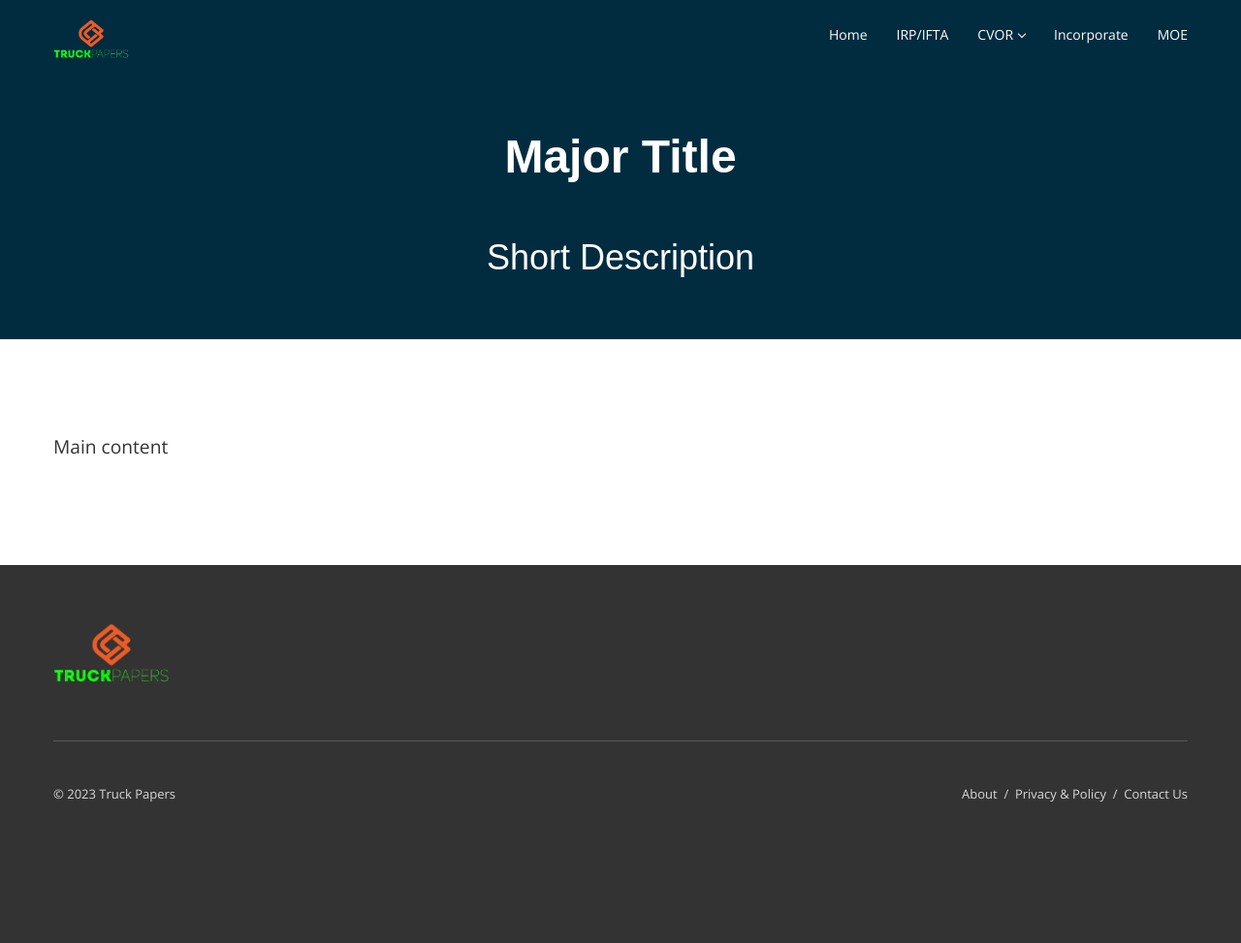
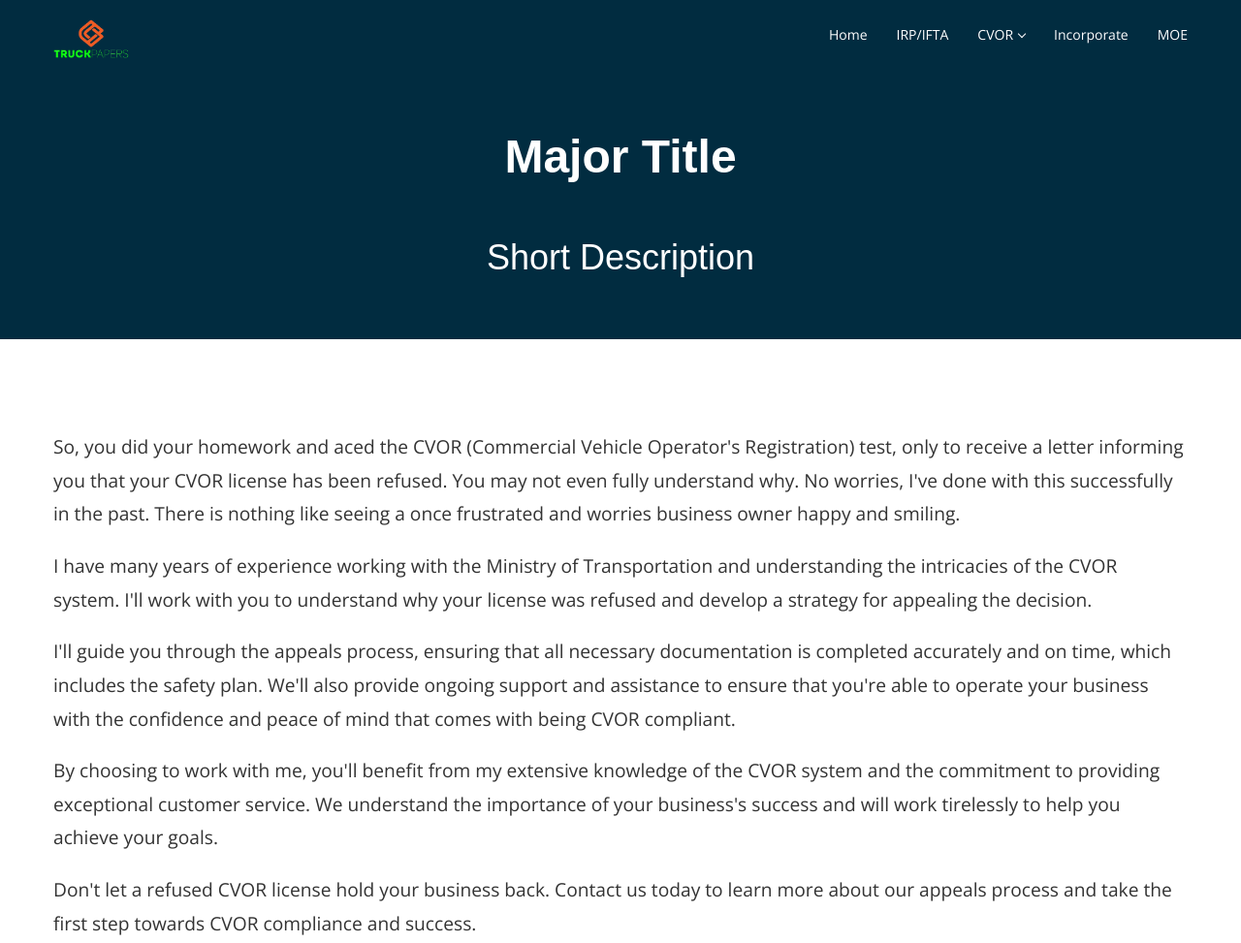
Before and after one commit to andrewskylight/truck-papers, a plain HTML site: page cvor-refusal-appeal.html in a window 1280 px wide. Shown: the top 973 px of the page at 97% size. Drawn offline with nearby package versions, Linux system fonts and the light colour scheme; a web font is replaced by a local one.

Commit message:
cvor-refusal

```diff
--- a/cvor-refusal-appeal.html
+++ b/cvor-refusal-appeal.html
@@ -10,32 +10,34 @@
 
 	gtag('config', 'G-3NRBGT81PH');
 </script>
+
 <head>
-<meta charset="utf-8"/>
-<meta content="width=device-width, initial-scale=1, maximum-scale=1" name="viewport"/>
-<meta content="IE=edge" http-equiv="X-UA-Compatible"/>
+	<meta charset="utf-8" />
+	<meta content="width=device-width, initial-scale=1, maximum-scale=1" name="viewport" />
+	<meta content="IE=edge" http-equiv="X-UA-Compatible" />
 	<!-- ==============================================
 		TITLE AND META TAGS
 		=============================================== -->
 	<title>TITLE</title>
-<meta content="Brief description visible at google's search results" name="description"/>
-<meta content="" name="keywords"/>
+	<meta content="Brief description visible at google's search results" name="description" />
+	<meta content="" name="keywords" />
 	<meta content="Truck Papers" name="author" />
 	<!-- ==============================================
 		FAVICON
 		=============================================== -->
-<link href="/img/favicon/apple-touch-icon.png" rel="apple-touch-icon" sizes="180x180"/>
-<link href="/img/favicon/favicon-32x32.png" rel="icon" sizes="32x32" type="image/png"/>
-<link href="/img/favicon/favicon-16x16.png" rel="icon" sizes="16x16" type="image/png"/>
-<link href="/img/favicon/site.webmanifest" rel="manifest"/>
+	<link href="/img/favicon/apple-touch-icon.png" rel="apple-touch-icon" sizes="180x180" />
+	<link href="/img/favicon/favicon-32x32.png" rel="icon" sizes="32x32" type="image/png" />
+	<link href="/img/favicon/favicon-16x16.png" rel="icon" sizes="16x16" type="image/png" />
+	<link href="/img/favicon/site.webmanifest" rel="manifest" />
 	<!-- ==============================================
 		CSS
 		=============================================== -->
-<link href="css/bootstrap.min.css" rel="stylesheet"/>
-<link href="css/styles.css" rel="stylesheet"/>
-<link href="css/navigation.css" rel="stylesheet"/>
-<link href="fonts/font-awesome/css/font-awesome.min.css" rel="stylesheet"/>
+	<link href="css/bootstrap.min.css" rel="stylesheet" />
+	<link href="css/styles.css" rel="stylesheet" />
+	<link href="css/navigation.css" rel="stylesheet" />
+	<link href="fonts/font-awesome/css/font-awesome.min.css" rel="stylesheet" />
 </head>
+
 <body>
 	<!-- LOADER -->
 	<div id="loader-wrapper">
@@ -50,7 +52,7 @@
 					<nav class="navigation" id="navigation1">
 						<div class="nav-header">
 							<a class="nav-logo" href="index.html">
-<img alt="truck papers logo" src="img/logo/logo-truck-papers.png"/>
+								<img alt="truck papers logo" src="img/logo/logo-truck-papers.png" />
 							</a>
 							<div class="nav-toggle"></div>
 						</div>
@@ -86,7 +88,27 @@
 		</div><!-- END MAIN HEADER -->
 		<div class="main">
 			<div class="section">
-<p>Main content</p>
+				<p>So, you did your homework and aced the CVOR (Commercial Vehicle Operator's Registration) test, only to
+					receive a letter informing you that your CVOR license has been refused. You may not even fully understand why.
+					No worries, I've done with this successfully in the past. There is nothing like seeing a once frustrated
+					and worries business owner happy and smiling.</p>
+
+				<p>I have many years of experience working with the Ministry of Transportation and understanding
+					the intricacies of the CVOR system. I'll work with you to understand why your license was refused and
+					develop a strategy for appealing the decision.</p>
+
+				<p>I'll guide you through the appeals process, ensuring that all necessary documentation is completed
+					accurately and on time, which includes the safety plan. We'll also provide ongoing support and assistance
+					to ensure that you're able to operate your business with the confidence and peace of mind that comes with
+					being CVOR compliant.</p>
+
+				<p>By choosing to work with me, you'll benefit from my extensive knowledge of the CVOR system and the
+					commitment to providing exceptional customer service. We understand the importance of your business's
+					success and will work tirelessly to help you achieve your goals.</p>
+
+				<p>Don't let a refused CVOR license hold your business back. Contact us today to learn more about our
+					appeals process and take the first step towards CVOR compliance and success.</p>
+
 			</div>
 		</div>
 	</div><!-- END MAIN WRAPPER -->
@@ -95,7 +117,7 @@
 			<div class="section">
 				<div class="row">
 					<div class="col-md-5 left-column">
-<div class="footer-logo"><img alt="truck papers logo" src="img/logo/logo-truck-papers.png"/></div>
+						<div class="footer-logo"><img alt="truck papers logo" src="img/logo/logo-truck-papers.png" /></div>
 						<div class="about-footer">
 							<p></p>
 						</div>
@@ -111,7 +133,7 @@
 						</div>
 					</div>
 				</div>
-<hr class="line-footer"/>
+				<hr class="line-footer" />
 				<div class="bottom-footer">
 					<div class="left-footer">
 						<p>© 2023 Truck Papers</p>
@@ -142,4 +164,5 @@
 	<script src="js/shortcodes/youtube.popup.js"></script>
 	<script src="js/loader.js"></script>
 </body>
+
 </html>
```
Also changed, not shown: MOE.html (+1 -1 lines). Lines whose indentation alone changed are shown as unchanged.
